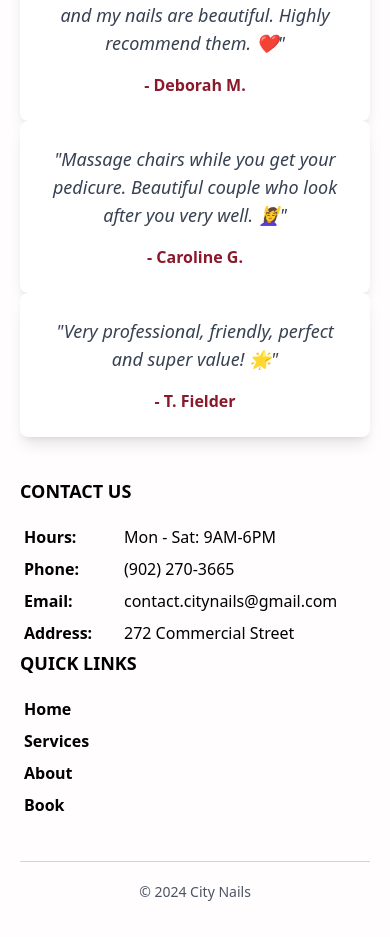
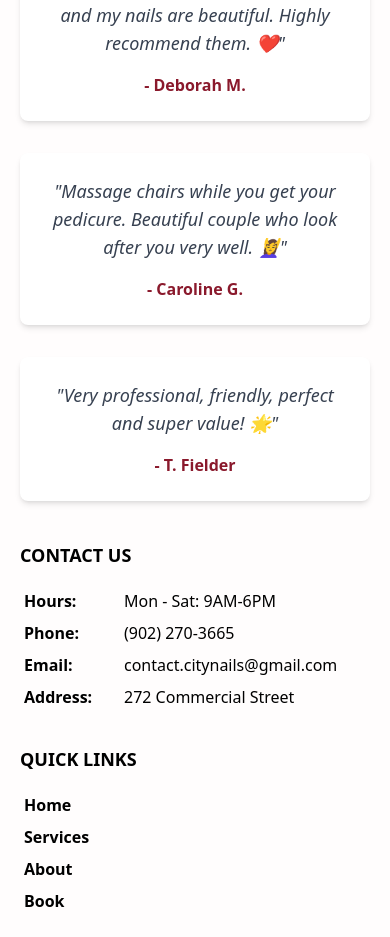
Before and after one commit to bencsci/city-nails, a React (Create React App) app: page / in a window 390 px wide. Shown: the part 2067-3004 px from the top of the page. Built offline with nearby package versions, Linux system fonts and the light colour scheme; no server answers.

Commit message:
Fixes and Visual Updates for Footer and Home Page

```diff
--- a/public/index.html
+++ b/public/index.html
@@ -24,7 +24,7 @@
       work correctly both with client-side routing and a non-root public URL.
       Learn how to configure a non-root public URL by running `npm run build`.
     -->
-    <title>React App</title>
+    <title>City Nails</title>
   </head>
   <body>
     <noscript>You need to enable JavaScript to run this app.</noscript>
--- a/src/components/Footer.jsx
+++ b/src/components/Footer.jsx
@@ -72,7 +72,9 @@ const Footer = () => {
           }}
           viewport={{ once: true }} // Ensures animation happens once
         >
-          <h3 className="text-lg font-bold mb-4 uppercase">Quick Links</h3>
+          <h3 className="pt-8 md:pt-0  text-lg font-bold mb-4 uppercase">
+            Quick Links
+          </h3>
           <ul className="font-bold">
             <li className="p-1 hover:text-[#8A192C] cursor-pointer">
               <NavLink to="/" onClick={scrollToTop}>
--- a/src/components/Testimonial.jsx
+++ b/src/components/Testimonial.jsx
@@ -29,7 +29,7 @@ const Testimonial = () => {
         {testimonials.map((testimonial, index) => (
           <motion.div
             key={testimonial.id}
-            className="bg-white p-6 shadow-lg rounded-lg text-center"
+            className="bg-white p-6 shadow-md rounded-lg text-center mt-8 lg:mt-0"
             initial={{ opacity: 0, y: 20 }}
             whileInView={{ opacity: 1, y: 0 }}
             transition={{
```
Also changed, not shown: 1 other file (tests, documents, lock files or other folders).
